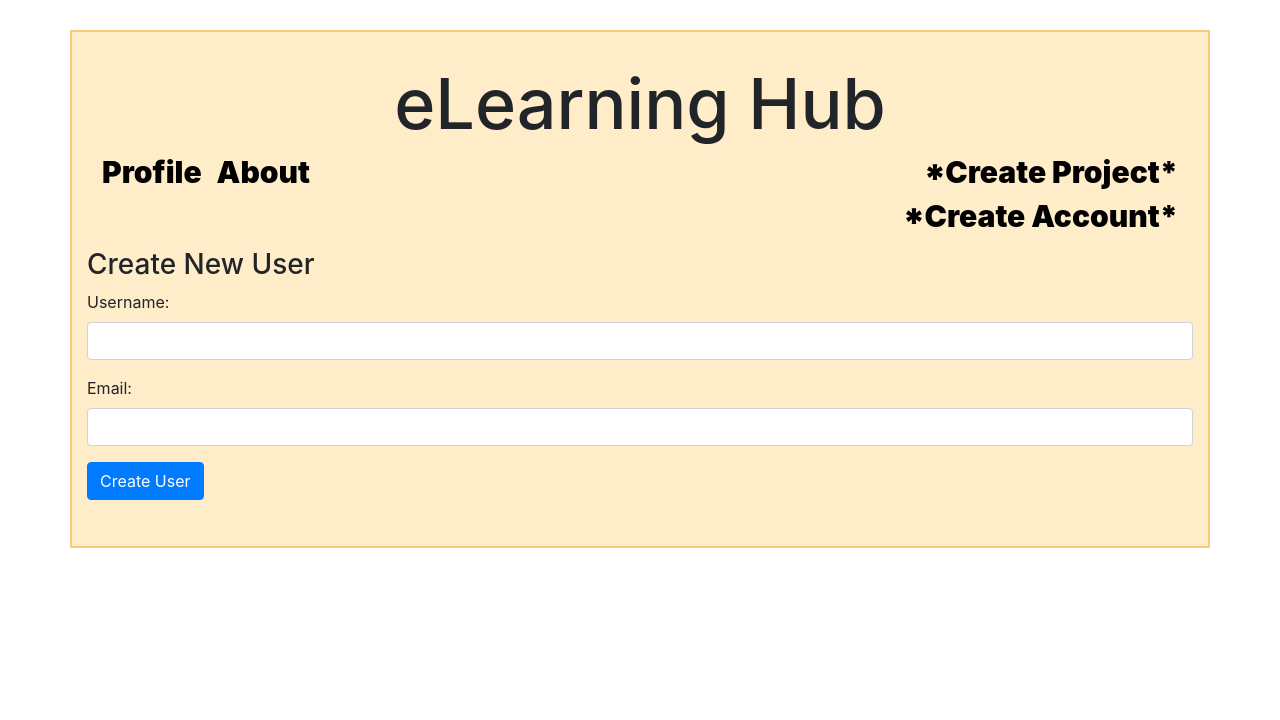
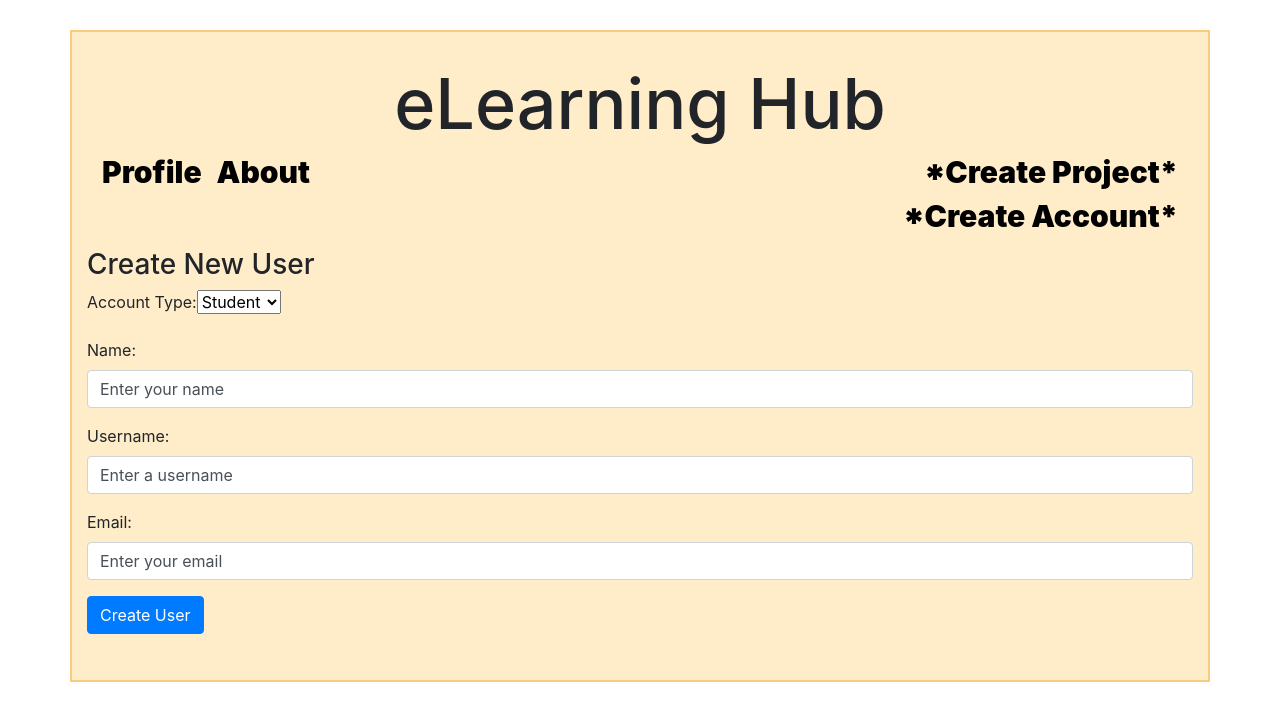
Before and after one commit to sunny852206/GroupD_eLearningHub, a React (Create React App) app: page /user in a window 1280 px wide. Shown: the top 720 px of the page. Built offline with nearby package versions, Linux system fonts and the light colour scheme.

Commit message:
modify createAccount component

```diff
--- a/package.json
+++ b/package.json
@@ -34,5 +34,9 @@
       "last 1 firefox version",
       "last 1 safari version"
     ]
-  }
+  },
+  "description": "This project was bootstrapped with [Create React App](https://github.com/facebook/create-react-app).",
+  "main": "server.js",
+  "author": "",
+  "license": "ISC"
 }
--- a/src/components/create-user.component.js
+++ b/src/components/create-user.component.js
@@ -1,18 +1,34 @@
 import React, { Component } from 'react';
 import axios from 'axios';
+import { findAllByTestId } from '@testing-library/react';
 
 export default class CreateUser extends Component {
   constructor(props) {
     super(props);
-
+    this.onChangeAccountType = this.onChangeAccountType.bind(this);
+    this.onChangeName = this.onChangeName.bind(this);
     this.onChangeUsername = this.onChangeUsername.bind(this);
     this.onChangeEmail = this.onChangeEmail.bind(this);
     this.onSubmit = this.onSubmit.bind(this);
 
     this.state = {
-      username: '',
-      email: '',
+      accountType: '',
+      name: 'Enter your name',
+      username: 'Enter a username',
+      email: 'Enter your email',
     }
+  }
+
+  onChangeAccountType(e) {
+    this.setState({
+      accountType: e.target.value
+    })
+  }
+
+  onChangeName(e) {
+    this.setState({
+      name: e.target.value
+    })
   }
 
   onChangeUsername(e) {
@@ -31,6 +47,8 @@ export default class CreateUser extends Component {
     e.preventDefault();
 
     const users = {
+      name: this.state.name,
+      accountType: this.state.accountType,
       username: this.state.username,
       email: this.state.email,
 
@@ -53,6 +71,27 @@ export default class CreateUser extends Component {
       <div>
         <h3>Create New User</h3>
         <form onSubmit={this.onSubmit}>
+
+          <div className="form-group">
+          <label>Account Type: </label>
+            <select
+              value={this.state.accountType}
+              onChange={this.onChangeAccountType}
+            >
+              <option value="Student">Student</option>
+              <option value="Teacher">Teacher</option>
+            </select>
+          </div>
+
+          <div className="form-group">
+            <label>Name: </label>
+            <input type="text"
+                required
+                className="form-control"
+                value={this.state.name}
+                onChange={this.onChangeName}
+                />
+          </div>
           <div className="form-group">
             <label>Username: </label>
             <input  type="text"
--- a/src/components/edit-user.component.js
+++ b/src/components/edit-user.component.js
@@ -4,12 +4,15 @@ import axios from 'axios';
 export default class EditUser extends Component {
   constructor(props) {
     super(props);
-
+    this.onChangeAccountType = this.onChangeAccountType.bind(this);
+    this.onChangeName = this.onChangeName.bind(this);
     this.onChangeUserName = this.onChangeUserName.bind(this);
     this.onChangeEmail = this.onChangeEmail.bind(this);
     this.onSubmit = this.onSubmit.bind(this);
 
     this.state = {
+      accountType: '',
+      name: '',
       username: '',
       email: '',
       users:[],
@@ -21,6 +24,8 @@ export default class EditUser extends Component {
       .get('http://localhost:5000/users/' + this.props.match.params.id)
       .then((response) => {
         this.setState({
+          accountType: response.data.accountType,
+          name: response.data.name,
           username: response.data.username,
           email: response.data.email,
         });
@@ -28,6 +33,18 @@ export default class EditUser extends Component {
       .catch(function (error) {
         console.log(error);
       });
+  }
+
+  onChangeAccountType(e) {
+    this.setState({
+      accountType: e.target.value,
+    });
+  }
+
+  onChangeName(e) {
+    this.setState({
+      name: e.target.value,
+    });
   }
 
   onChangeUserName(e) {
@@ -46,6 +63,8 @@ export default class EditUser extends Component {
     e.preventDefault();
 
     const users = {
+      accountType: this.state.accountType,
+      name: this.state.name,
       username: this.state.username,
       email: this.state.email,
     };
@@ -64,6 +83,25 @@ export default class EditUser extends Component {
       <div>
         <h3>Edit User</h3>
         <form onSubmit={this.onSubmit}>
+        <div className = 'form-group'>
+          <label>
+            Account Type:
+            <select value={this.state.accountType} onChange={this.onChangeAccountType}>
+              <option value="student">Student</option>
+              <option value="teacher">Teacher</option>
+            </select>
+        </label>
+        </div>
+        <div className='form-group'>
+            <label>Name: </label>
+            <input
+              type='text'
+              required
+              className='form-control'
+              value={this.state.name}
+              onChange={this.onChangeName}
+            />
+          </div>
           <div className='form-group'>
             <label>Username: </label>
             <input
--- a/src/components/user-info.component.js
+++ b/src/components/user-info.component.js
@@ -5,6 +5,8 @@ import './Home.css';
 
 const User = (props) => (
     <tr>
+        <td>{props.users.accountType}</td>
+        <td>{props.users.name}</td>
         <td>{props.users.username}</td>
         <td>{props.users.email}</td>
         <td>
@@ -72,8 +74,11 @@ export default class UserInfo extends Component {
             <table className='table'>
               <thead className='thead-light'>
                 <tr>
+                  <th>Account Type</th>
+                  <th>Name</th>
                   <th>User name</th>
                   <th>Email</th>
+                  <th>Action</th>
                 </tr>
               </thead>
               <tbody>{this.userInfo()}</tbody>
```
Also changed, not shown: 2 other files (tests, documents, lock files or other folders).
